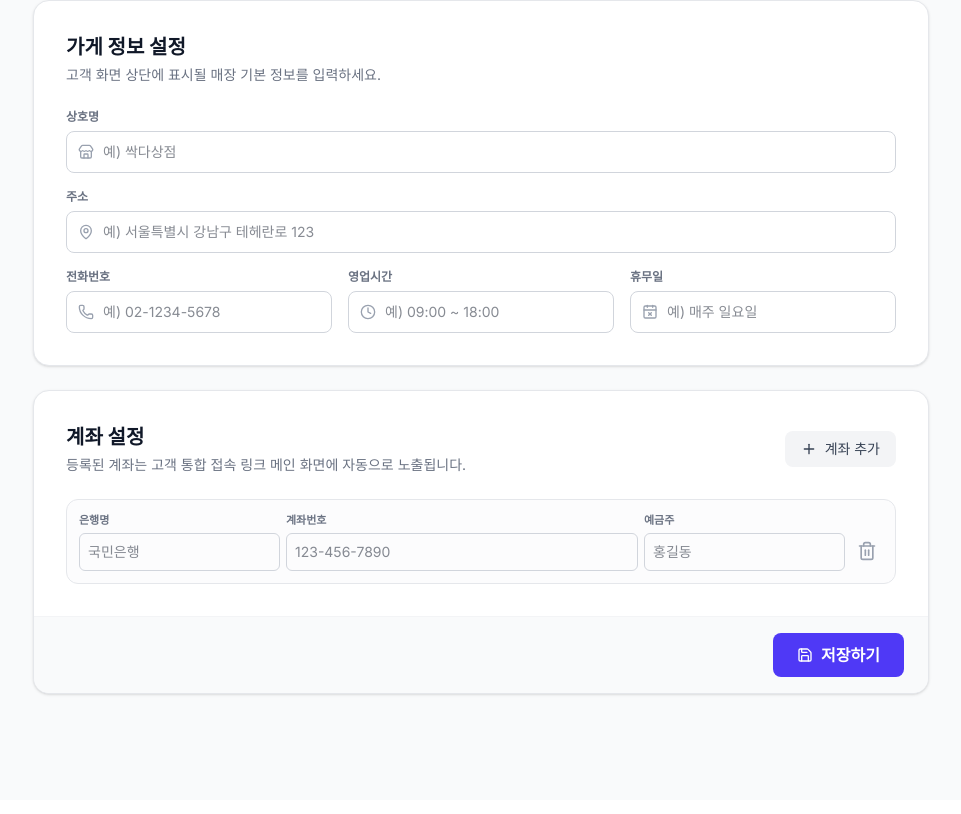
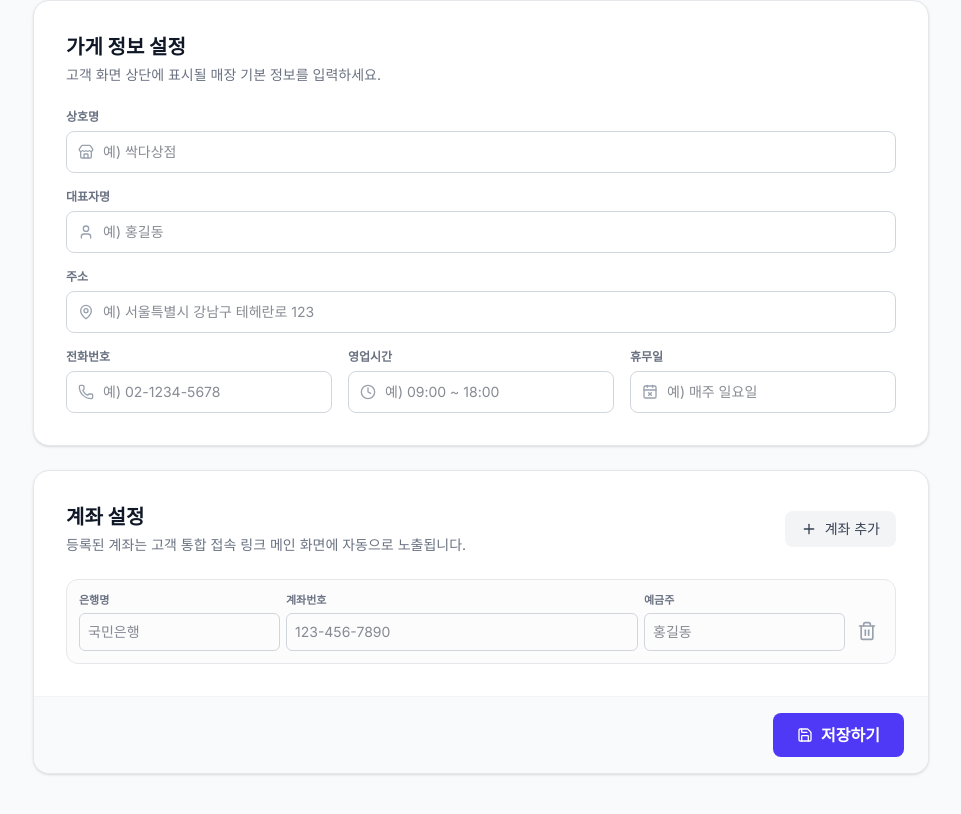
Before and after one commit to hannune-s/ssakdaform, a Next.js app: page /settings in a window 1280 px wide. Shown: the top 814 px of the page, without its empty margins (159-1120 px from the left). Built offline with nearby package versions, Linux system fonts and the light colour scheme; no server answers; the database is empty.

Commit message:
fix: 어드민 설정 화면에 대표자명(ownerName) 입력 필드가 렌더링되지 않던 문제 수정

```diff
--- a/src/app/settings/page.tsx
+++ b/src/app/settings/page.tsx
@@ -117,6 +117,20 @@ export default function SettingsPage() {
                   onChange={(e) => handleStoreChange('name', e.target.value)}
                   className="w-full pl-9 pr-4 py-2.5 rounded-lg border border-gray-300 focus:outline-none focus:border-indigo-500 focus:ring-1 focus:ring-indigo-500 text-sm"
                   placeholder="예) 싹다상점"
+                />
+              </div>
+            </div>
+
+            <div>
+              <label className="block text-xs font-semibold text-gray-500 mb-1.5">대표자명</label>
+              <div className="relative">
+                <User className="w-4 h-4 text-gray-400 absolute left-3 top-1/2 -translate-y-1/2" />
+                <input
+                  type="text"
+                  value={storeInfo.ownerName || ''}
+                  onChange={(e) => handleStoreChange('ownerName', e.target.value)}
+                  className="w-full pl-9 pr-4 py-2.5 rounded-lg border border-gray-300 focus:outline-none focus:border-indigo-500 focus:ring-1 focus:ring-indigo-500 text-sm transition-all"
+                  placeholder="예) 홍길동"
                 />
               </div>
             </div>
```
